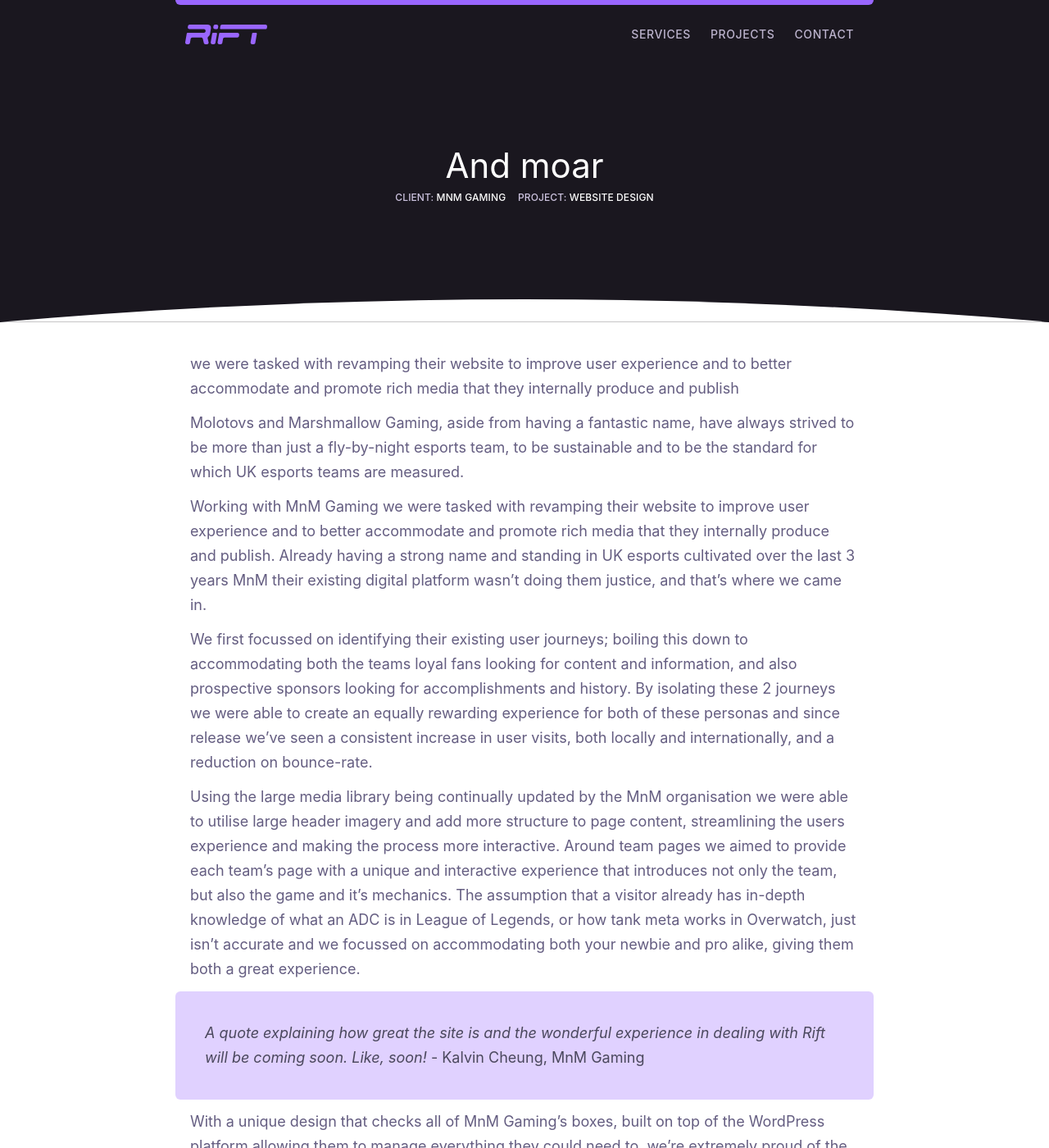
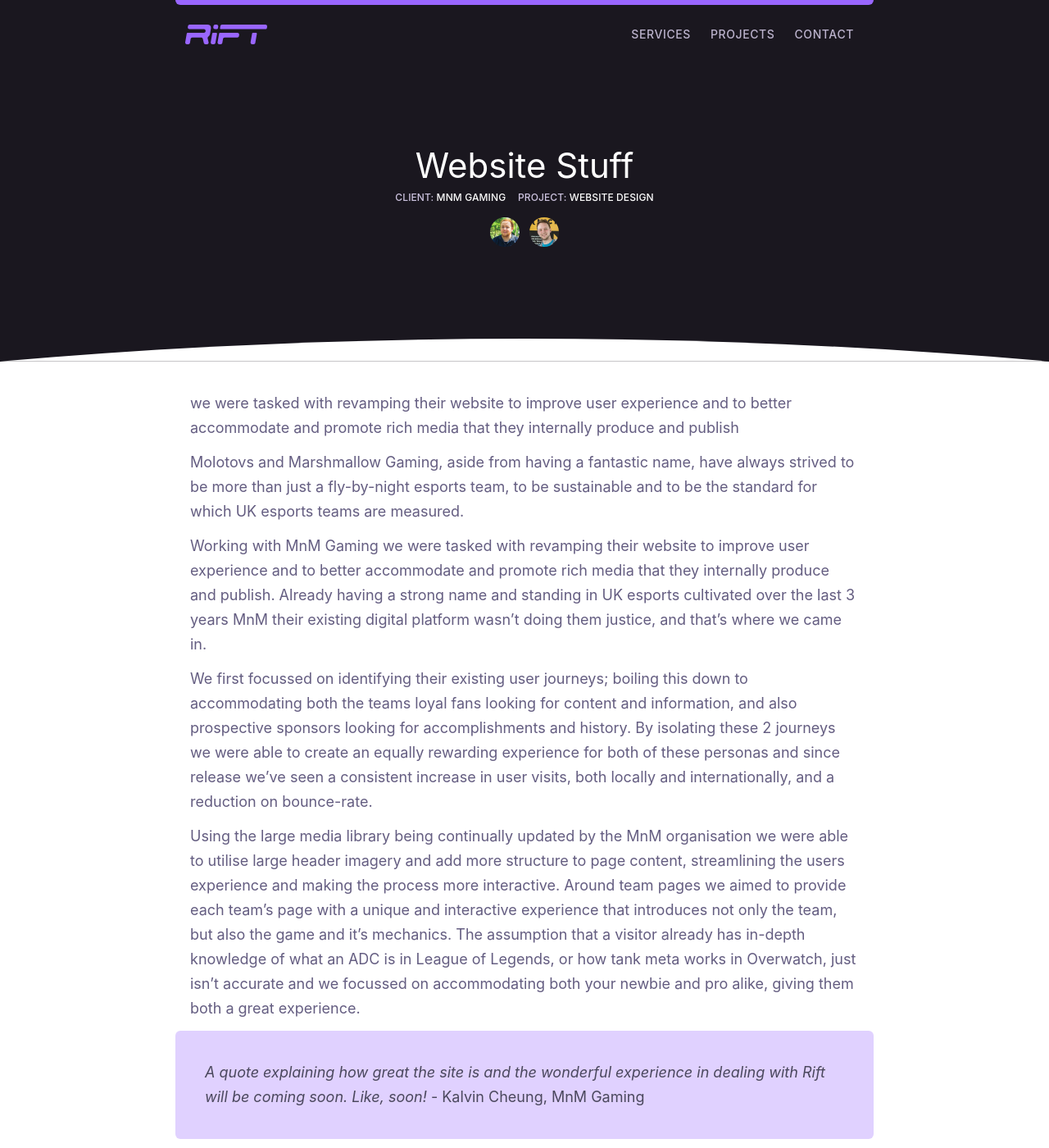
Before and after one commit to OllieJT/rift-portfolio_2018-jekyll, a Jekyll site: the page built from _posts/2018-05-15-mnm-gaming.md, in a window 1280 px wide and 1400 px high. Shown: the whole window at 82% size. Built offline with Jekyll 4.4.1, drawn with Linux system fonts in a browser that asks for light colours.

Commit message:
Simplification of template content

```diff
--- a/_includes/card-project.html
+++ b/_includes/card-project.html
@@ -8,7 +8,7 @@
 			<img src="{{ project.image.thumbnail }}" width="252" height="284" alt="{{ project.client_name }} Project Thumbnail" />
 		</div>
 
-		<p>{{ project.title }}</p>
+		<p>{{ project.client_name }}</p>
 		<h6>{{ project.project_type }}</h6>
 
 		<ul class="project-participant-list">
--- a/_layouts/project.html
+++ b/_layouts/project.html
@@ -6,10 +6,25 @@
 	<div class="colour-bar"></div>
 	{% include _nav.html %}
 	<div class="project-title">
-		<h1>{{ page.description }}</h1>
+		<h1>{{ page.title }}</h1>
 		<ul>
 			<li><h6>Client: <strong>{{ page.client_name }}</strong></h6></li>
 			<li><h6>Project: <strong>{{ page.project_type }}</strong></h6></li>
+		</ul>
+		<ul class="project-participant-list">
+
+			{% if page.participants.ollie == true %}
+			<li class="project-participant">
+				<img src="/img/team/ollie-taylor.jpg" width="36" height="36" alt="Ollie Taylor" />
+			</li>
+			{% endif %}
+
+			{% if page.participants.tom == true %}
+			<li class="project-participant">
+				<img src="/img/team/tom-wade.jpg" width="36" height="36" alt="Tom Wade" />
+			</li>
+			{% endif %}
+
 		</ul>
 	</div>
 	<div class="container-edge">
@@ -29,4 +44,31 @@
 
 {{ content }}
 
+
+<ul class="project-participant-list">
+
+	{% if page.participants.ollie == true %}
+	<li class="project-participant">
+
+		<a href="." target="_blank">
+			<img src="/img/team/ollie-taylor.jpg" width="60" height="60" alt="Ollie Taylor" />
+			<p>Ollie Taylor</p>
+		</a>
+
+	</li>
+	{% endif %}
+
+	{% if page.participants.tom == true %}
+	<li class="project-participant">
+
+		<a href="." target="_blank">
+			<img src="/img/team/tom-wade.jpg" width="60" height="60" alt="Tom Wade" />
+			<p>Tom Wade</p>
+		</a>
+
+	</li>
+	{% endif %}
+
+</ul>
+
 </article>
```
